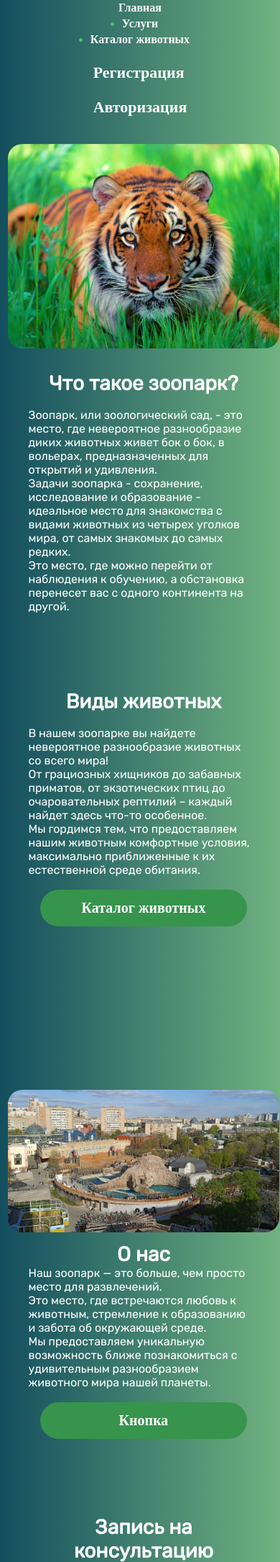
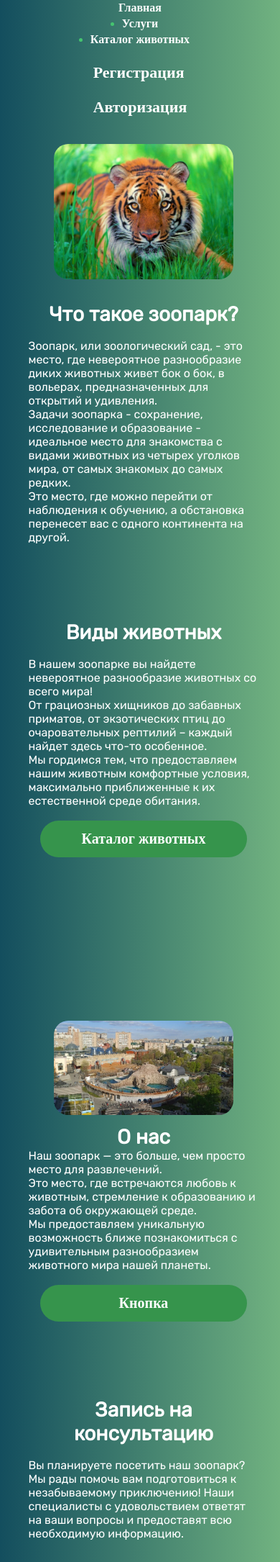
Before and after one commit to Kudzuki/kudzuki.github.io, a PHP site: page /Zooparc/index.html in a window 390 px wide. Shown: the part 200-2370 px from the top of the page at 72% size. Run offline with PHP 8.4, Linux system fonts and the light colour scheme.

Commit message:
Update style.css

```diff
--- a/Zooparc/css/style.css
+++ b/Zooparc/css/style.css
@@ -393,6 +393,7 @@ footer {
 
   p {
     font-size: 16px;
+    margin:0px;
   }
 
   .logo h1 {
@@ -415,7 +416,7 @@ footer {
   .animal_images img,
   .animal_images_three img,
   .animal_images_four img {
-    width: 378px;
+    width: 250px;
     height: auto;
     margin: 10px 0;
   }
```
